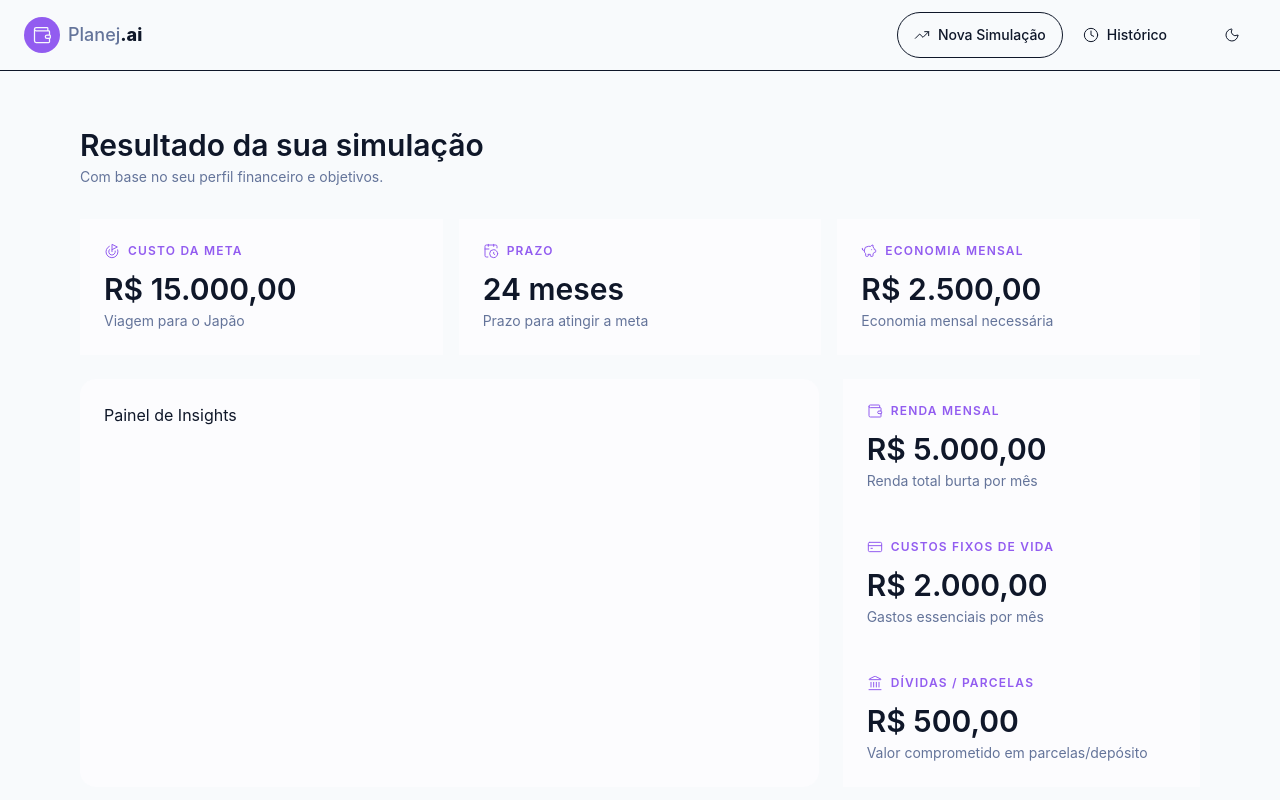
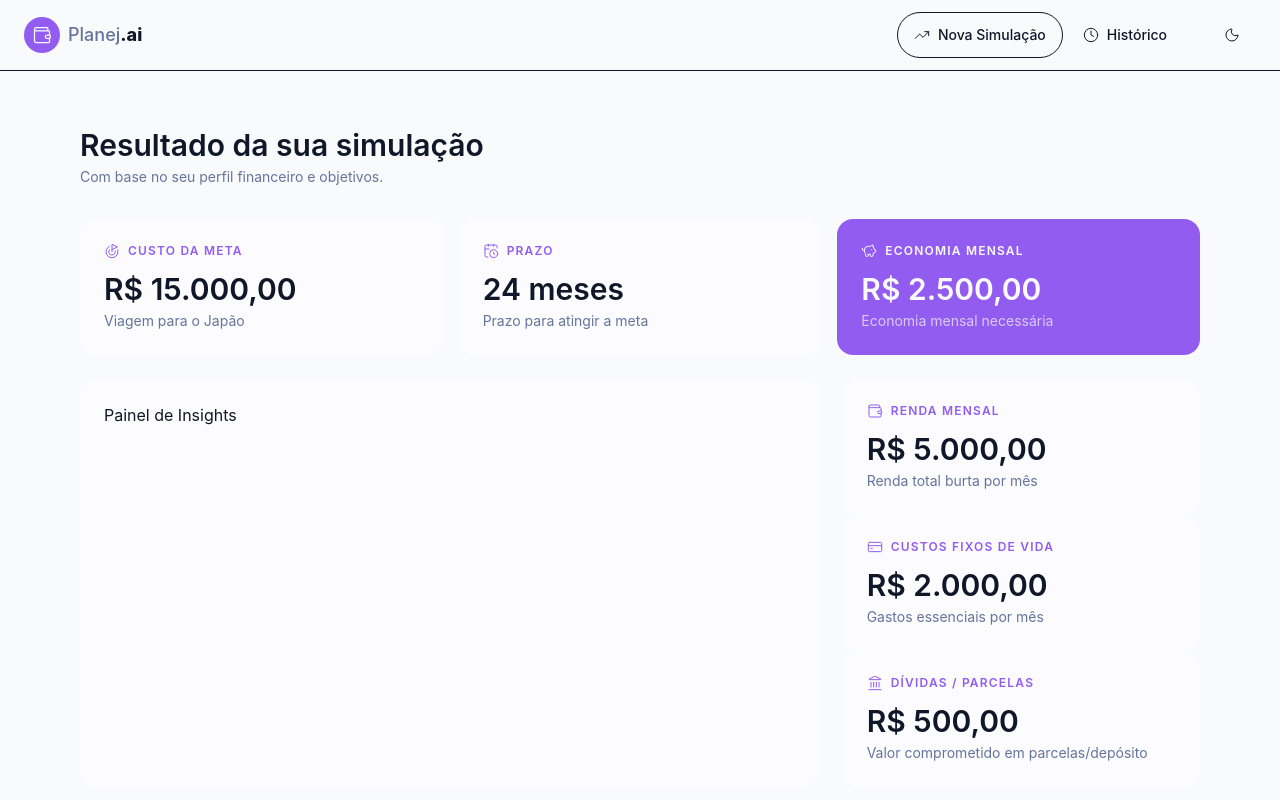
Before and after one commit to cdaguiar23/dio-planejai, a React (Vite) app: page /resultado in a window 1280 px wide. Shown: the top 800 px of the page. Built offline with nearby package versions, Linux system fonts and the light colour scheme.

Commit message:
fix: Correção cor do card de economia mensal para violeta

```diff
--- a/src/components/features/SimulationResults/Card.tsx
+++ b/src/components/features/SimulationResults/Card.tsx
@@ -27,7 +27,7 @@ export function Card({ icon: Icon, label, value, subtitle, variant = 'default' }
     const styles = variantClasses[variant]
 
     return (
-        <div className={['rouded-2xl p-6 shadow-[4px_4px_18px_0px_rgba(0, 0, 0, 0.2)]', styles.card].join(' ')}>
+        <div className={['rounded-2xl p-6 shadow-[4px_4px_18px_0px_rgba(0, 0, 0, 0.2)]', styles.card].join(' ')}>
         <div className="mb-3 flex items-center gap-2">
                 <Icon size={16} className={styles.accent} />
                 <span className={['text-xs font-semibold tracking-widest uppercase', styles.accent].join(' ')}>
--- a/src/components/pages/SimulationResultsPages.tsx
+++ b/src/components/pages/SimulationResultsPages.tsx
@@ -24,7 +24,7 @@ export function SimulationResultsPages() {
                 <div className="mb-6 grid grid-cols-1 gap-4 lg:grid-cols-3">
                     <Card icon={Goal} label="Custo da meta" value={data.goalAmount} subtitle={data.goalName} />
                     <Card icon={CalendarClock} label="Prazo" value={`${data.goalDeadline} meses`} subtitle={'Prazo para atingir a meta'} />
-                    <Card icon={PiggyBank} label="Economia mensal" value={`R$ ${monthlySavings.toLocaleString('pt-BR', { minimumFractionDigits: 2, maximumFractionDigits: 2 })}`} subtitle={'Economia mensal necessária'} />
+                    <Card icon={PiggyBank} label="Economia mensal" value={`R$ ${monthlySavings.toLocaleString('pt-BR', { minimumFractionDigits: 2, maximumFractionDigits: 2 })}`} subtitle={'Economia mensal necessária'} variant="primary" />
                 </div>
                 <div className="grid gap-6 lg:grid-cols-3">
                     <div className="bg-card order-2 rounded-2xl p-6 shadow-[4px_4px_18px_0px_rgba(0, 0, 0, 0.2)] lg:order-1 lg:col-span-2">
```
